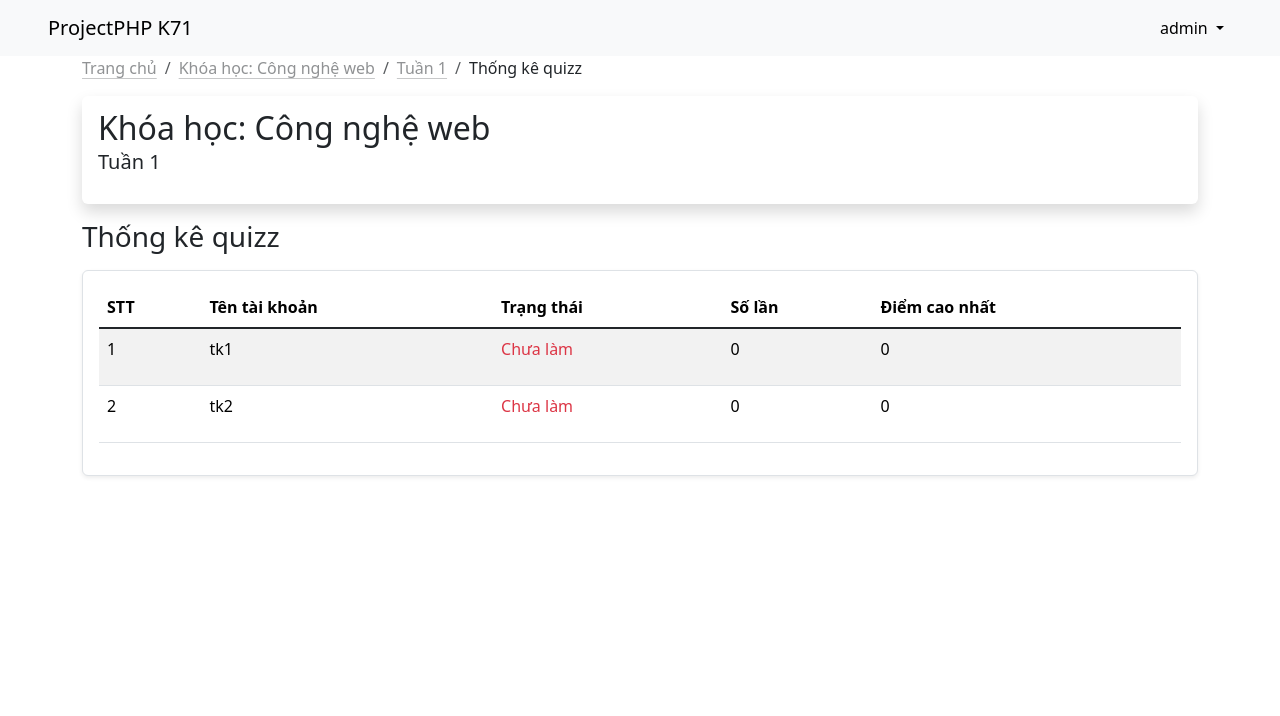
After one commit to TruongCongPhi/eLearning, a PHP site: page /src/thong_ke_quizz.php?course_id=35&lecture_id=169 in a window 1280 px wide. The commit adds this page. Shown: the top 716 px of the page. Run offline with PHP 8.4, Linux system fonts and the light colour scheme; a user stored in the database is signed in; data comes from the database, SQL or seed files in the repository; data that the repository does not hold is empty.

Commit message:
update all

```diff
--- a/function.php
+++ b/function.php
@@ -30,11 +30,10 @@ function checkLogin($username, $password)
 			if ($username == $row['username'] && md5($password) == $row['password']) {
 				session_start();
 				$user_role_all = get('users', 'username="' . $username . '"')['role'];
-				$user_role_course = get('course_management', 'username="' . $username . '"')['role'];
+
 
 				$_SESSION['username'] = $username;
 				$_SESSION['role_all'] = $user_role_all;
-				$_SESSION['role_course'] = $user_role_course;
 				if ($username == 'admin') {
 					$_SESSION['quyen'] = 1;
 				} else {
@@ -49,7 +48,7 @@ function checkLogin($username, $password)
 }
 // end checkLogin
 
-// check vào Khóa học
+// check Khóa học
 function checkKhoaHoc()
 {
 	if (!isset($_GET['course_id'])) {
@@ -58,7 +57,15 @@ function checkKhoaHoc()
 	}
 }
 
+// check quyền khóa học
+function checkRoleCourse($course_id, $username)
+{
+	$condition = "course_id={$course_id} AND username='{$username}";
+	$user_role_course = get('course_management', $condition)['role'];
+	return $user_role_course;
+}
 
+// lấy một
 function get($table, $condition)
 {
 	global $conn;
@@ -76,14 +83,14 @@ function get($table, $condition)
 	}
 }
 
-//lấy nhiều bản ghi, mặc định là 200
-function getArray($tableName, $condition, $limit = 200)
+//lấy danh sách
+function getArray($tableName, $condition)
 {
 	global $conn;
 	if (empty($condition)) {
-		$query = "SELECT * FROM $tableName LIMIT $limit";
+		$query = "SELECT * FROM $tableName";
 	} else {
-		$query = "SELECT * FROM $tableName WHERE $condition LIMIT $limit";
+		$query = "SELECT * FROM $tableName WHERE $condition";
 	}
 	//var_dump($query);
 	$result = mysqli_query($conn, $query);
--- a/src/navbar.php
+++ b/src/navbar.php
@@ -6,7 +6,15 @@ isLogin2();
 
 $username = $_SESSION['username'];
 $role_all = $_SESSION['role_all']; // quyền quản trị admin
-$role_course = $_SESSION['role_course']; // quyền quản trị khóa học
+if (isset($_GET['course_id'])) {
+    if ($username == 'admin') {
+        $role_course = 1;
+    } else {
+        $condition = "course_id={$_GET['course_id']} AND username='{$username}'";
+        $role_course = get('course_management', $condition)['role']; // quyền quản trị khóa học
+    }
+}
+
 ?>
 <!DOCTYPE html>
 <html lang="en">
--- a/src/them_hoc_lieu.php
+++ b/src/them_hoc_lieu.php
@@ -8,8 +8,8 @@ $lecture_data = get('lectures', 'id=' . $_GET['lecture_id']  . ''); //đữ li
 <?php
 if ($_SERVER['REQUEST_METHOD'] == 'POST') {
     $type = $_POST['type'];
-    $check = 1;
-    $path = null;
+    $check = 1; // biến kiểm tra thêm học liệu
+    $path = null; // địa chỉ url
     $postion_current = getArrayOrder('materials', "lecture_id={$_GET['lecture_id']}", 'position DESC', 1); // truy vấn vị trí thứ tự hiển thị cuối cùng học liệu theo bài giảng
     (is_null($postion_current)) ? $postion_new = 1 : $postion_new = $postion_current->fetch_assoc()['position'] + 1; // Chưa có thì stt = 1, có rồi thì +1
 
@@ -18,7 +18,7 @@ if ($_SERVER['REQUEST_METHOD'] == 'POST') {
             $path = $_POST['link'];
         } else {
             $mess_link = true; // biến thông báo lỗi
-            $check = 0; // biến kiểm tra thêm học liệu
+            $check = 0;
         }
     } elseif ($type != 'link' && empty($_FILES["file"]['name'])) { // khác link và không upload file thì báo lỗi
         $mess_file = true;
--- /dev/null
+++ b/src/thong_ke_quizz.php
@@ -0,0 +1,90 @@
+<?php
+include 'navbar.php';
+// checkKhoaHoc();
+$data_course = get('courses', 'id=' . $_GET['course_id'] . '');
+$data_lecture = get('lectures', 'id=' . $_GET['lecture_id'] . '');
+?>
+<!-- điều hướng -->
+<nav aria-label="breadcrumb">
+    <ol class="breadcrumb">
+        <li class="breadcrumb-item"><a
+                class="link-dark link-opacity-50 link-opacity-100-hover link-offset-2 link-underline-opacity-25 link-underline-opacity-100-hover"
+                href="khoa_hoc.php">Trang chủ</a></li>
+        <li class="breadcrumb-item"><a
+                class="link-dark link-opacity-50 link-opacity-100-hover link-offset-2 link-underline-opacity-25 link-underline-opacity-100-hover"
+                href="bai_giang.php?course_id=<?= $_GET['course_id'] ?>">Khóa học:
+                <?= $data_course['course_title'] ?></a>
+        </li>
+        <li class="breadcrumb-item"><a
+                class="link-dark link-opacity-50 link-opacity-100-hover link-offset-2 link-underline-opacity-25 link-underline-opacity-100-hover"
+                href="bai_giang.php?course_id=<?= $_GET['course_id'] ?>"><?= $data_lecture['lecture_title'] ?></a></li>
+        <li class="breadcrumb-item text-dark active" aria-current="page">Thống kê quizz</li>
+    </ol>
+</nav>
+<!-- thông tin khóa học -->
+<div class="d-flex align-items-center p-3 my-3 bg-purple rounded shadow">
+    <div class="lh-1">
+        <h2 class="mb-0 lh-1">Khóa học: <?= $data_course['course_title'] ?></h2>
+        <p class="fw-medium fs-5 mt-2"><?= $data_lecture['lecture_title'] ?></p>
+    </div>
+</div>
+<!-- bắt đầu bảng thống kê -->
+<h3>Thống kê quizz</h3>
+<div class="my-3 p-3 bg-body border rounded shadow-sm ">
+    <?php
+    $check_quizz = countt('materials', "lecture_id={$_GET['lecture_id']} AND type='quizz'");
+    if ($check_quizz > 0) { ?>
+    <table class="table table-striped">
+        <thead>
+            <tr>
+                <th scope="col">STT</th>
+                <th scope="col">Tên tài khoản</th>
+                <th scope="col">Trạng thái</th>
+                <th scope="col">Số lần</th>
+                <th scope="col">Điểm cao nhất</th>
+            </tr>
+        </thead>
+        <tbody class="table-group-divider">
+            <?php
+                $stt = 1;
+                $data_user = getArrayOrder('course_management', "course_id={$_GET['course_id']}", "username ASC", 200);
+                if ($data_user && $data_user->num_rows > 0) {
+                    while ($row = $data_user->fetch_assoc()) {
+                        $count_quizz = 0;
+                        $score_max = 0;
+                        $data_user_quizz = getArrayOrder('history_quizz', "lecture_id={$_GET['lecture_id']} AND username='{$row['username']}'", 'score DESC', 1);
+                        if ($data_user_quizz && $data_user_quizz->num_rows > 0) {
+                            $count_quizz = countt('history_quizz', "username='{$row['username']}'");
+                            $score_max = $data_user_quizz->fetch_assoc()['score'];
+                        }
+                ?>
+            <tr>
+                <td><?= $stt ?></td>
+                <td><?= $row['username'] ?></td>
+
+                <td><?php if ($count_quizz > 0 && $score_max > 80) {
+                                    echo '<p class="fw-medium text-success">Đạt</p>';
+                                } elseif ($count_quizz > 0 && $score_max < 80) {
+                                    echo '<p class="fw-medium text-warning">Chưa đạt</p>';
+                                } else  echo '<p class="fw-medium text-danger">Chưa làm</p>';
+                                ?>
+                </td>
+                <td><?= $count_quizz ?></td>
+                <td><?= $score_max ?></td>
+
+
+            </tr>
+
+
+            <?php
+                        $stt++;
+                    }
+                } else echo "<td colspan=5 align='center'> Trống</td>"
+                ?>
+        </tbody>
+    </table>
+    <?php
+    }else echo 'Chưa mở quizz';
+    ?>
+
+</div>
--- a/src/update_quizz.php
+++ b/src/update_quizz.php
@@ -7,7 +7,7 @@ if ($_SERVER["REQUEST_METHOD"] == "POST") {
     date_default_timezone_set('Asia/Ho_Chi_Minh');
     $time_finish = date('H:i:s d-m-Y');
     $score = 0;
-    $lecture_id = $_POST['lecture_id'];
+    $lecture_id = $_GET['lecture_id'];
     $quizz_session = [];
     foreach ($_POST as $key => $value) {
         if (strpos($key, "choice_") !== false) {
@@ -66,6 +66,6 @@ if ($_SERVER["REQUEST_METHOD"] == "POST") {
     $update_quizz = update('history_quizz', "id={$_POST['history_id']}", $lich_su);
     if ($update_quizz) {
 
-        header("location: show_ket_qua.php?id_quizz={$_POST['history_id']}");
+        header("location: show_ket_qua.php?course_id={$_GET['course_id']}&lecture_id={$_GET['lecture_id']}&id_quizz={$_POST['history_id']}");
     }
 }
```
Also changed, not shown: src/bai_giang.php (+6 -4 lines), src/bien_tap.php (+34 -12 lines), src/chi_tiet_dap_an.php (+5 -26 lines), src/khoa_hoc.php (+3 -7 lines), src/quan_ly_khoa_hoc.php (+62 -55 lines), src/quizz.php (+16 -10 lines), src/show_ket_qua.php (+6 -5 lines), src/them_khoa_hoc.php (+22 -14 lines), 1 other file.
